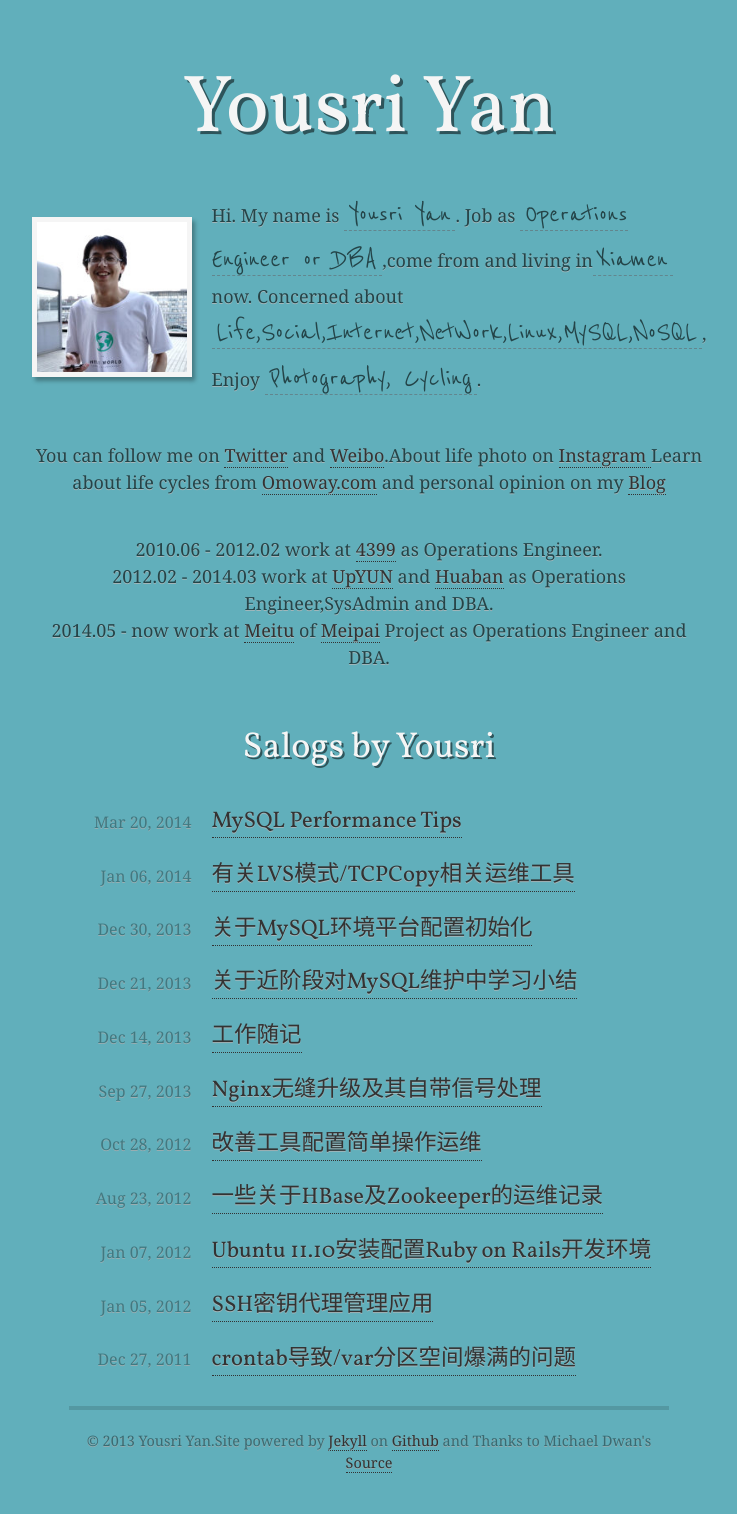
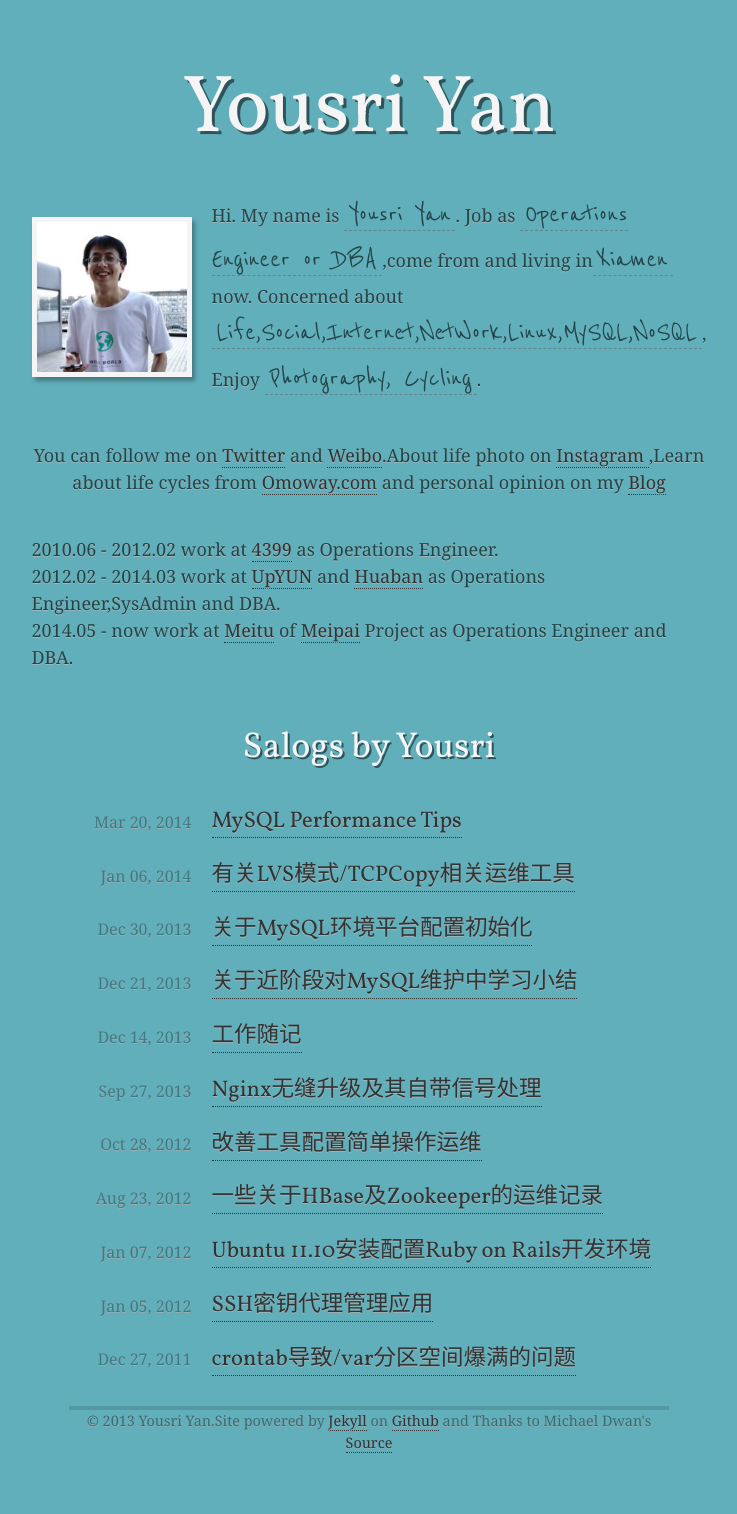
Before and after one commit to ImYousri/imyousri.github.com, a Jekyll site: the page built from index.html, in a window 1280 px wide. Shown: the whole page, without its empty margins (271-1008 px from the left). Built offline with Jekyll 4.4.1, drawn with Linux system fonts in a browser that asks for light colours; some web fonts are replaced.

Commit message:
update index

```diff
--- a/index.html
+++ b/index.html
@@ -18,8 +18,8 @@
 <section id="links">
   You can follow me on
   <a href="http://www.twitter.com/Yousri">Twitter</a> and <a href="http://weibo.com/Yousri">Weibo</a>.About life photo on <a href="http://instagram.com/imyousri">Instagram
-</a>Learn about life cycles from <a href="http://www.omoway.com">Omoway.com</a> and personal opinion on my <a href="http://blog.yousri.org">Blog</a></section>
-<section id="links">
+</a>,Learn about life cycles from <a href="http://www.omoway.com">Omoway.com</a> and personal opinion on my <a href="http://blog.yousri.org">Blog</a></section>
+<section id="about">
 2010.06 - 2012.02 work at <a href="http://www.4399.com/">4399</a> as Operations Engineer.<br>
 2012.02 - 2014.03 work at <a href="http://www.upyun.com/">UpYUN</a> and <a href="http://www.huaban.com/">Huaban</a> as Operations Engineer,SysAdmin and DBA.<br>
 2014.05 - now work at <a href="http://corp.meitu.com/">Meitu</a> of <a href="http://www.meipai.com/">Meipai</a> Project as Operations Engineer and DBA.
```
